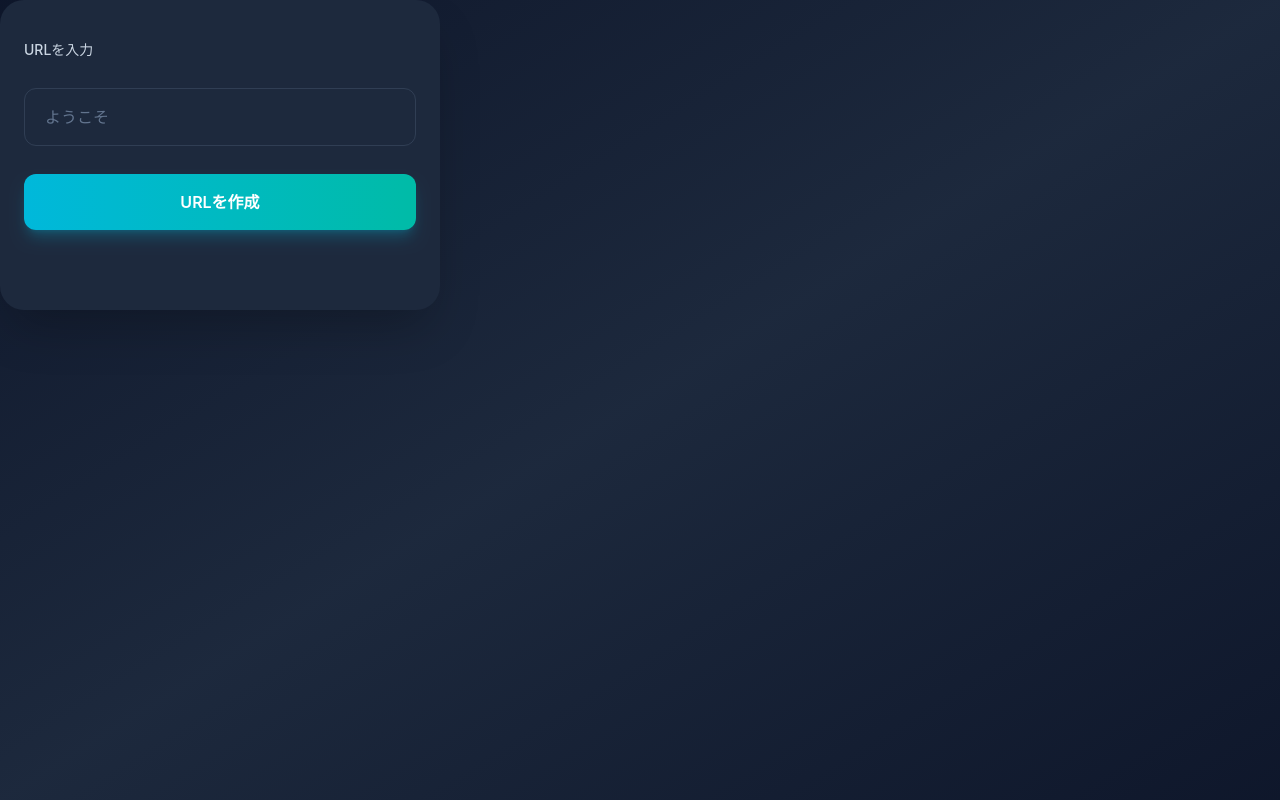
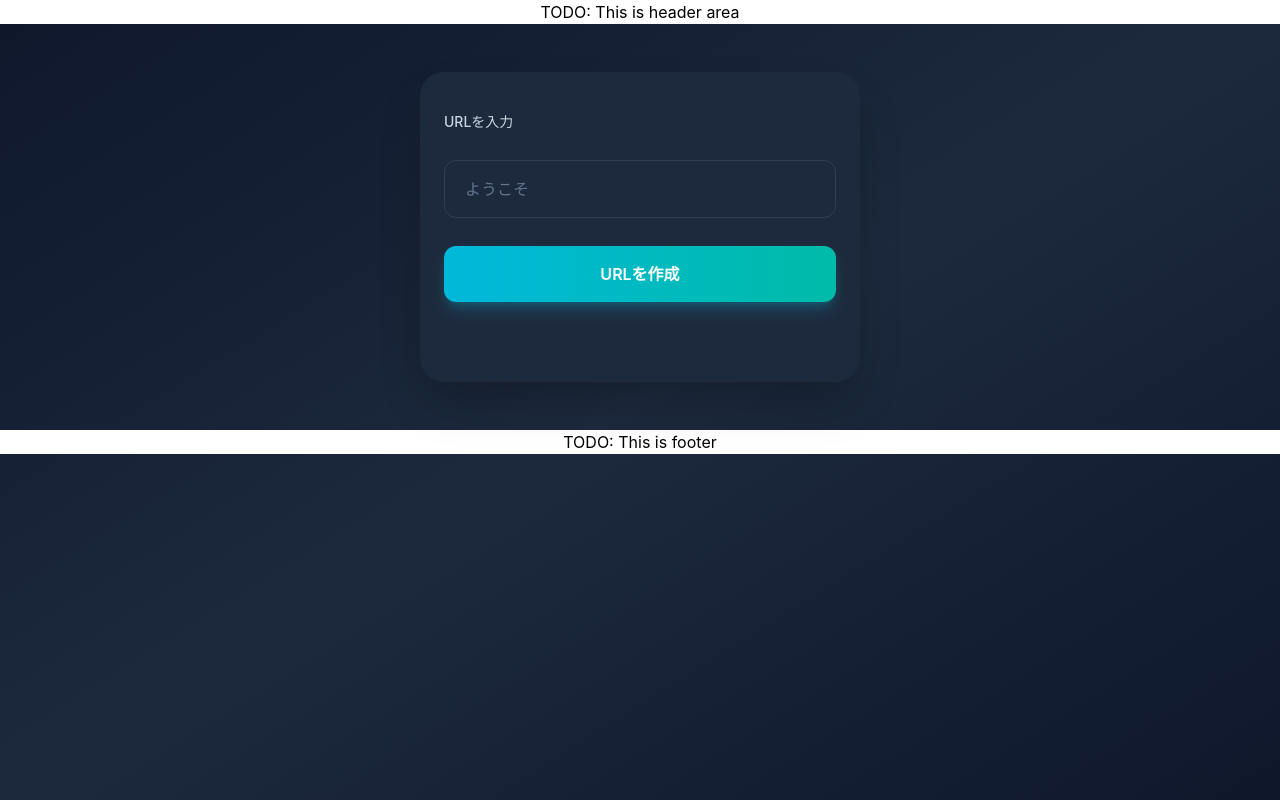
Before and after one commit to Calvados-1997/WIP-urlShortener, a Vue app in the folder web/: page / in a window 1280 px wide. Built offline with nearby package versions, Linux system fonts and the light colour scheme.

Commit message:
Layoutコンポーネントを使用した実装に改修

```diff
--- a/web/src/App.vue
+++ b/web/src/App.vue
@@ -1,11 +1,16 @@
 <script setup lang="ts">
+import MainLayout from './layouts/mainLayout.vue'
 import HomeView from './views/HomeView.vue'
 </script>
 
 <template>
-  <div class="w-full h-full min-h-screen bg-linear-to-br from-slate-900 via-slate-800 to-slate-900">
-    <HomeView />
-  </div>
+  <MainLayout>
+    <template #header>TODO: This is header area</template>
+    <template #content>
+      <HomeView />
+    </template>
+    <template #footer>TODO: This is footer</template>
+  </MainLayout>
 </template>
 
 <style scoped></style>
```
